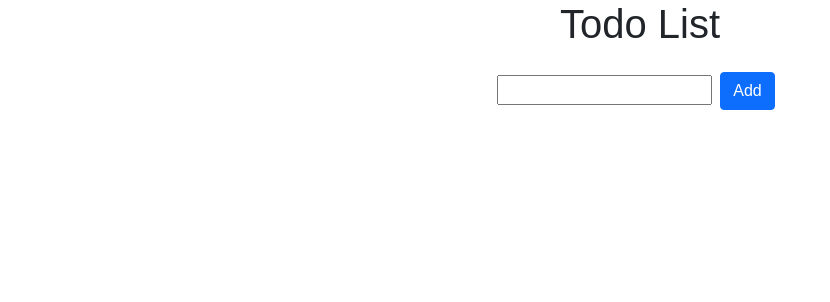
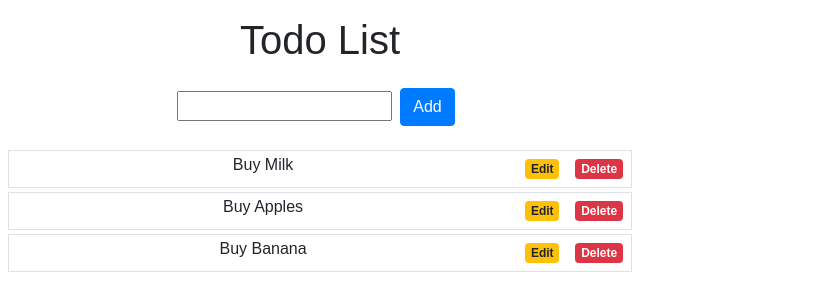
Before and after one commit to shahnawaz-pabon/to-do, a React (Create React App) app: page / in a window 1280 px wide. Shown: the top 302 px of the page, without its empty margins (0-830 px from the left). Built offline with nearby package versions, Linux system fonts and the light colour scheme.

Commit message:
todo items added with redux implementation

```diff
--- a/public/index.html
+++ b/public/index.html
@@ -17,9 +17,9 @@
     <link rel="manifest" href="%PUBLIC_URL%/manifest.json" />
     <!-- CSS only -->
     <link
-      href="https://cdn.jsdelivr.net/npm/bootstrap@5.1.3/dist/css/bootstrap.min.css"
       rel="stylesheet"
-      integrity="sha384-1BmE4kWBq78iYhFldvKuhfTAU6auU8tT94WrHftjDbrCEXSU1oBoqyl2QvZ6jIW3"
+      href="https://maxcdn.bootstrapcdn.com/bootstrap/4.0.0/css/bootstrap.min.css"
+      integrity="sha384-Gn5384xqQ1aoWXA+058RXPxPg6fy4IWvTNh0E263XmFcJlSAwiGgFAW/dAiS6JXm"
       crossorigin="anonymous"
     />
     <!--
@@ -48,8 +48,18 @@
     -->
     <!-- JavaScript Bundle with Popper -->
     <script
-      src="https://cdn.jsdelivr.net/npm/bootstrap@5.1.3/dist/js/bootstrap.bundle.min.js"
-      integrity="sha384-ka7Sk0Gln4gmtz2MlQnikT1wXgYsOg+OMhuP+IlRH9sENBO0LRn5q+8nbTov4+1p"
+      src="https://code.jquery.com/jquery-3.2.1.slim.min.js"
+      integrity="sha384-KJ3o2DKtIkvYIK3UENzmM7KCkRr/rE9/Qpg6aAZGJwFDMVNA/GpGFF93hXpG5KkN"
+      crossorigin="anonymous"
+    ></script>
+    <script
+      src="https://cdnjs.cloudflare.com/ajax/libs/popper.js/1.12.9/umd/popper.min.js"
+      integrity="sha384-ApNbgh9B+Y1QKtv3Rn7W3mgPxhU9K/ScQsAP7hUibX39j7fakFPskvXusvfa0b4Q"
+      crossorigin="anonymous"
+    ></script>
+    <script
+      src="https://maxcdn.bootstrapcdn.com/bootstrap/4.0.0/js/bootstrap.min.js"
+      integrity="sha384-JZR6Spejh4U02d8jOt6vLEHfe/JQGiRRSQQxSfFWpi1MquVdAyjUar5+76PVCmYl"
       crossorigin="anonymous"
     ></script>
   </body>
--- a/src/App.js
+++ b/src/App.js
@@ -2,14 +2,20 @@ import React from "react";
 import { useSelector } from "react-redux";
 import "./styles/main.css";
 import AddTodo from "./components/AddTodo";
+import TodoItem from "./components/TodoItems";
 
 export default function App() {
   const todos = useSelector((state) => state);
 
   return (
-    <div className="todo-app">
+    <div className="todo-app my-3">
       <h1>Todo List</h1>
       <AddTodo />
+      <div className="todo-container">
+        {todos.map((todo) => {
+          return <TodoItem key={todo.id} todo={todo} />;
+        })}
+      </div>
     </div>
   );
 }
--- a/src/components/AddTodo.js
+++ b/src/components/AddTodo.js
@@ -15,6 +15,7 @@ const AddtTodo = () => {
         value={itemName}
         onChange={(e) => setItemName(e.target.value)}
       />
+
       <button
         className="btn btn-primary m-2"
         onClick={() => {
--- /dev/null
+++ b/src/components/TodoItems.js
@@ -0,0 +1,64 @@
+import React, { useState } from "react";
+import { useDispatch } from "react-redux";
+
+import { deleteTodo, updateTodo } from "../redux/actions";
+
+const TodoItems = ({ todo }) => {
+  const dispatch = useDispatch();
+  const [editable, setEditable] = useState(false);
+  const [changedItem, setChangedItem] = useState();
+
+  return (
+    <div>
+      <div className="row mx-2 align-items-center border m-1">
+        <div className="col">
+          {editable ? (
+            <div>
+              <input
+                className="control-form"
+                value={changedItem}
+                onChange={(e) => setChangedItem(e.target.value)}
+              />
+              <span
+                className="btn badge badge-success m-2"
+                onClick={() => {
+                  dispatch(
+                    updateTodo([
+                      {
+                        id: todo.id,
+                        item: todo.item,
+                      },
+                      {
+                        id: todo.id,
+                        item: changedItem,
+                      },
+                    ])
+                  );
+                  setEditable(!editable);
+                }}
+              >
+                save
+              </span>
+            </div>
+          ) : (
+            <h6>{todo.item}</h6>
+          )}
+        </div>
+        <span
+          className="btn badge badge-warning m-2"
+          onClick={() => setEditable(!editable)}
+        >
+          Edit
+        </span>
+        <span
+          className="btn badge badge-danger m-2"
+          onClick={() => dispatch(deleteTodo(todo.id))}
+        >
+          Delete
+        </span>
+      </div>
+    </div>
+  );
+};
+
+export default TodoItems;
--- a/src/styles/main.css
+++ b/src/styles/main.css
@@ -1,4 +1,10 @@
 .todo-app {
   font-family: sans-serif;
   text-align: center;
+  max-width: 50%;
+  align-items: center;
 }
+
+/* .todo-container {
+  max-width: 200px;
+} */
```
